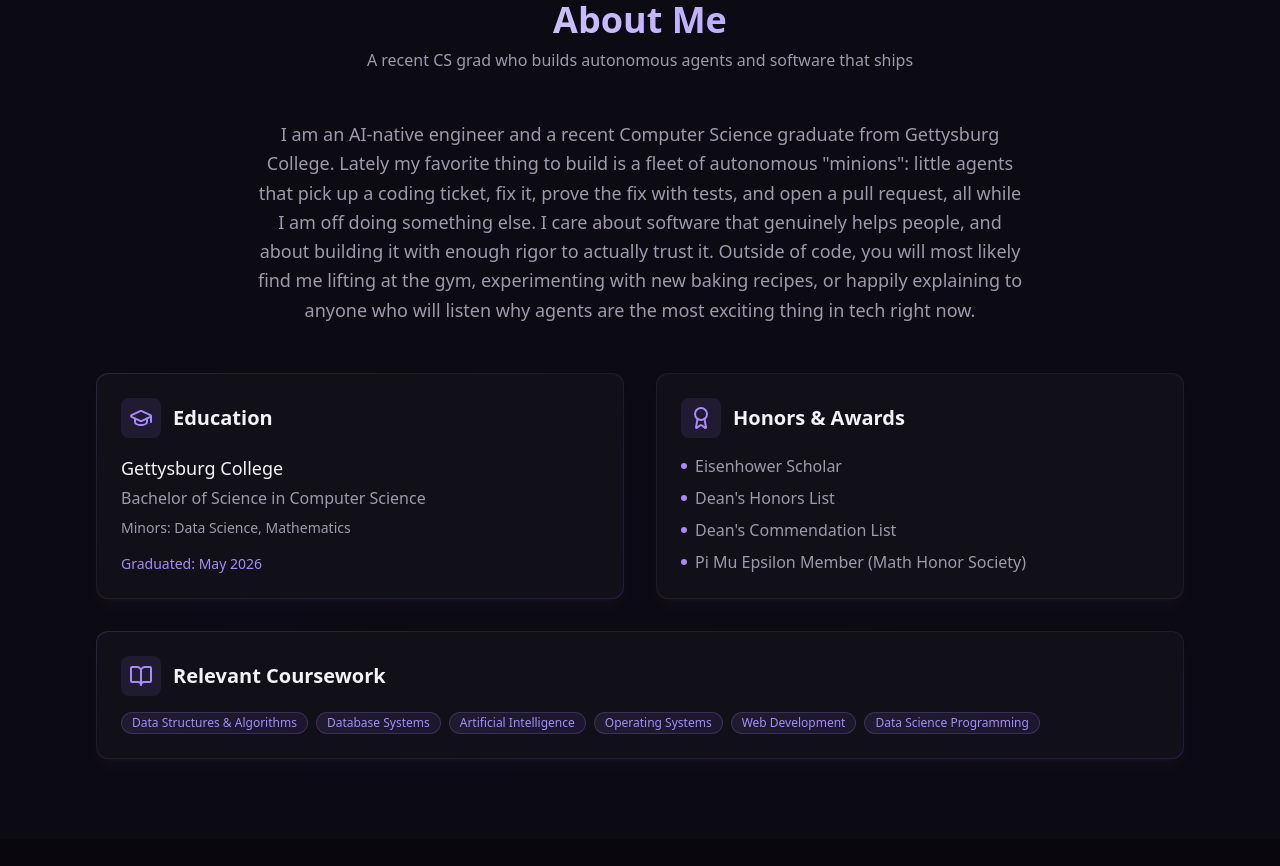
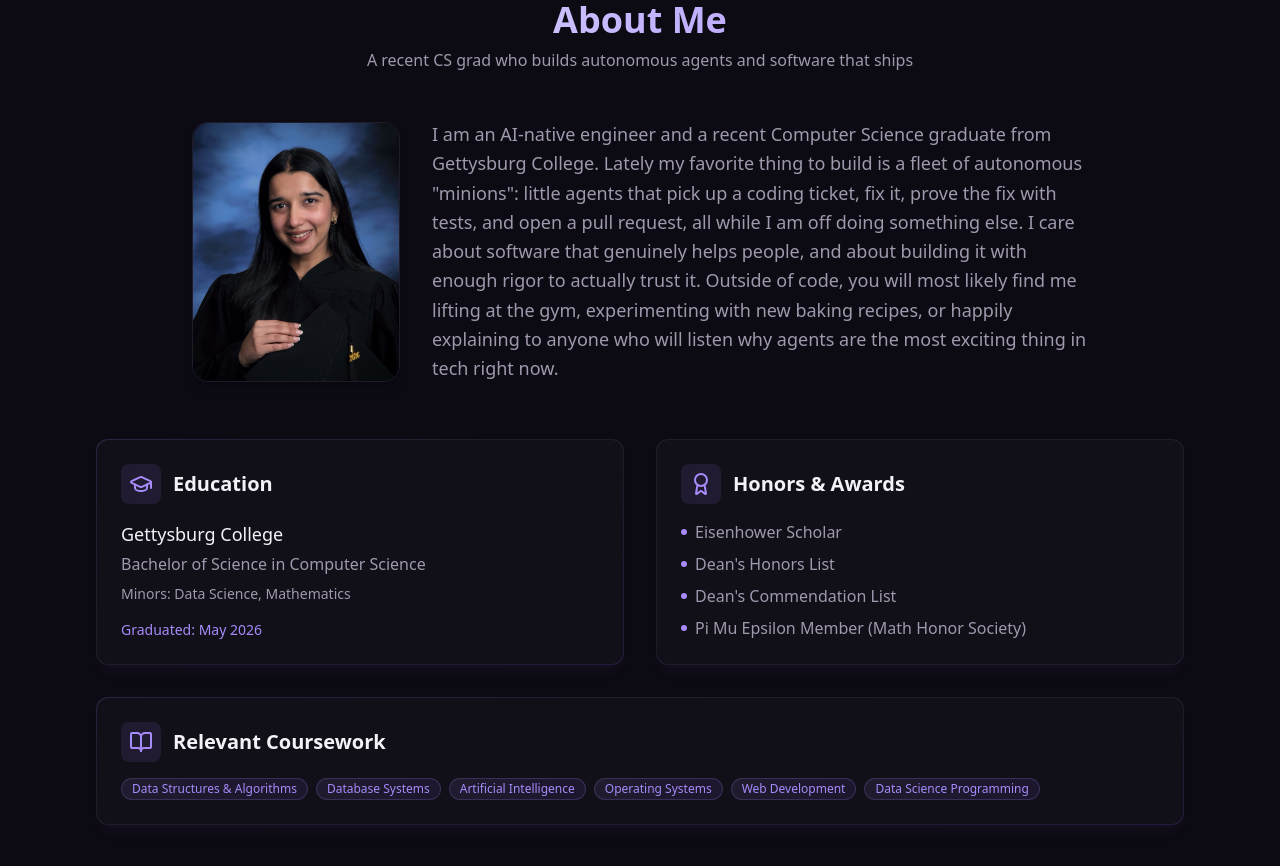
Before and after one commit to salehaiftikharr/portfolio, a Next.js app: page / in a window 1280 px wide. Shown: the part 880-1746 px from the top of the page. Built offline with nearby package versions, Linux system fonts and the light colour scheme.

Commit message:
Add graduation headshot beside the About Me bio

```diff
--- a/src/components/sections/About.tsx
+++ b/src/components/sections/About.tsx
@@ -16,15 +16,31 @@ export function About() {
           subtitle="A recent CS grad who builds autonomous agents and software that ships"
         />
 
+        <div className="flex flex-col items-center gap-8 md:flex-row md:items-center max-w-4xl mx-auto mb-14">
+          <motion.div
+            initial={{ opacity: 0, scale: 0.95 }}
+            whileInView={{ opacity: 1, scale: 1 }}
+            transition={{ duration: 0.5 }}
+            viewport={{ once: true }}
+            className="shrink-0"
+          >
+            {/* eslint-disable-next-line @next/next/no-img-element */}
+            <img
+              src="/profile.jpg"
+              alt="Saleha Iftikhar"
+              className="w-44 md:w-52 aspect-[4/5] rounded-2xl object-cover object-top border border-border shadow-lg"
+            />
+          </motion.div>
           <motion.p
             initial={{ opacity: 0, y: 20 }}
             whileInView={{ opacity: 1, y: 0 }}
-          transition={{ duration: 0.5 }}
+            transition={{ duration: 0.5, delay: 0.1 }}
             viewport={{ once: true }}
-          className="max-w-3xl mx-auto text-center text-muted text-lg leading-relaxed mb-12"
+            className="text-muted text-lg leading-relaxed text-center md:text-left"
           >
             {siteConfig.about}
           </motion.p>
+        </div>
 
         <div className="grid md:grid-cols-2 gap-8">
           {/* Education Card */}
```
Also changed, not shown: public/profile.jpg (added). Lines whose indentation alone changed are shown as unchanged.
